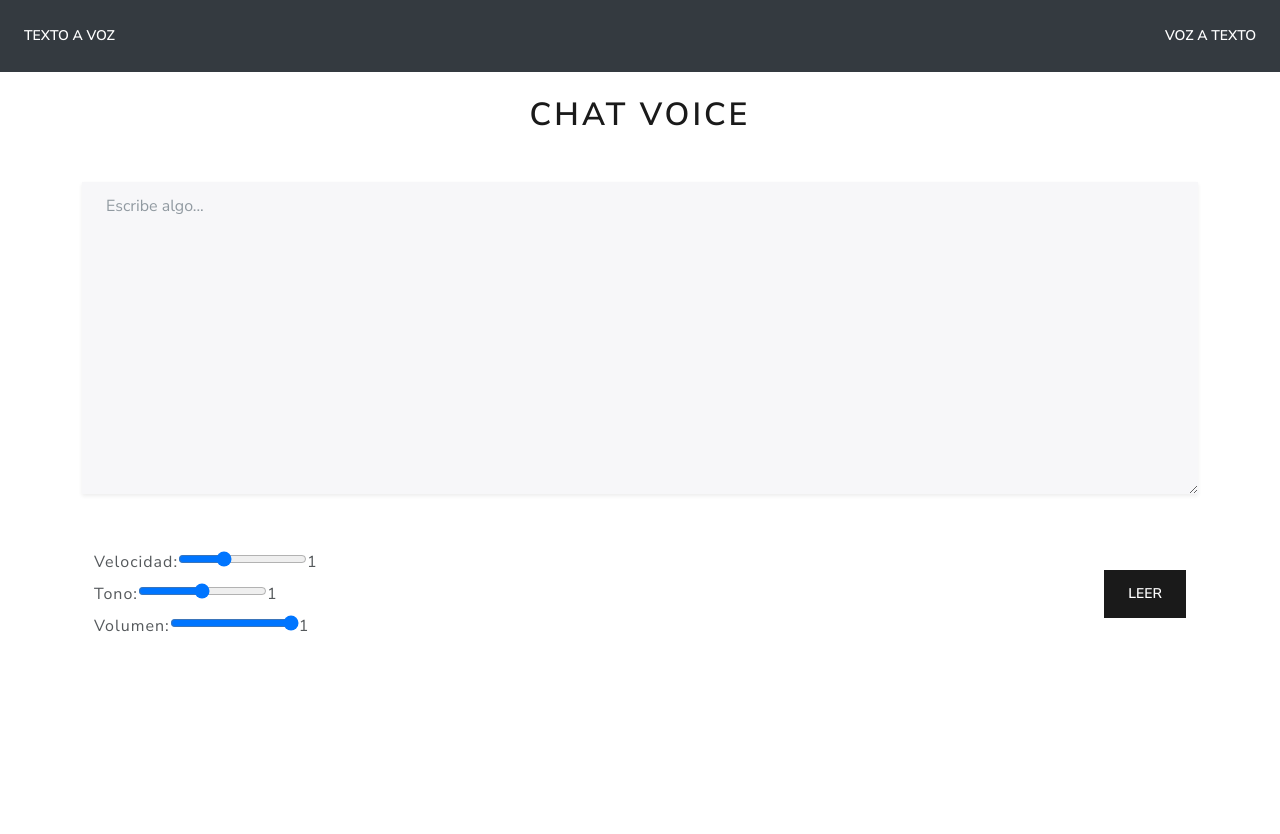
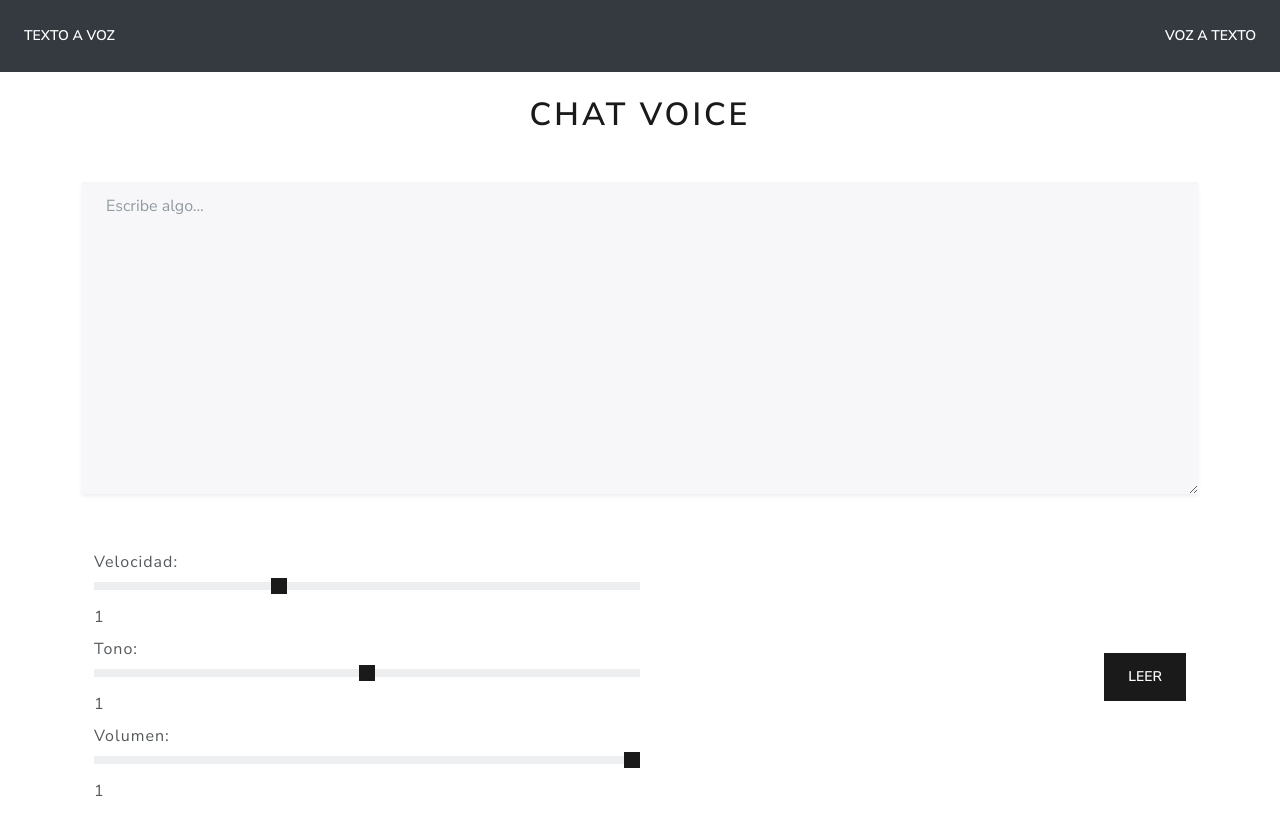
Before and after one commit to DanielHernandezGalvez/Chat-Voice, a React (Create React App) app: page / in a window 1280 px wide. Shown: the top 834 px of the page. Before the commit the page ends 800 px from the top, so only its background shows below. Built offline with nearby package versions, Linux system fonts and the light colour scheme.

Commit message:
Update SpeechRecognition.jsx

```diff
--- a/src/components/SpeechRecognition.jsx
+++ b/src/components/SpeechRecognition.jsx
@@ -112,6 +112,7 @@ function SpeechRecognition() {
             <label>Velocidad:</label>
             <input
               type="range"
+              className="form-range"
               min="0.5"
               max="2"
               step="0.1"
@@ -124,6 +125,7 @@ function SpeechRecognition() {
             <label>Tono:</label>
             <input
               type="range"
+              className="form-range"
               min="0"
               max="2"
               step="0.1"
@@ -136,6 +138,7 @@ function SpeechRecognition() {
             <label>Volumen:</label>
             <input
               type="range"
+              className="form-range"
               min="0"
               max="1"
               step="0.1"
```
